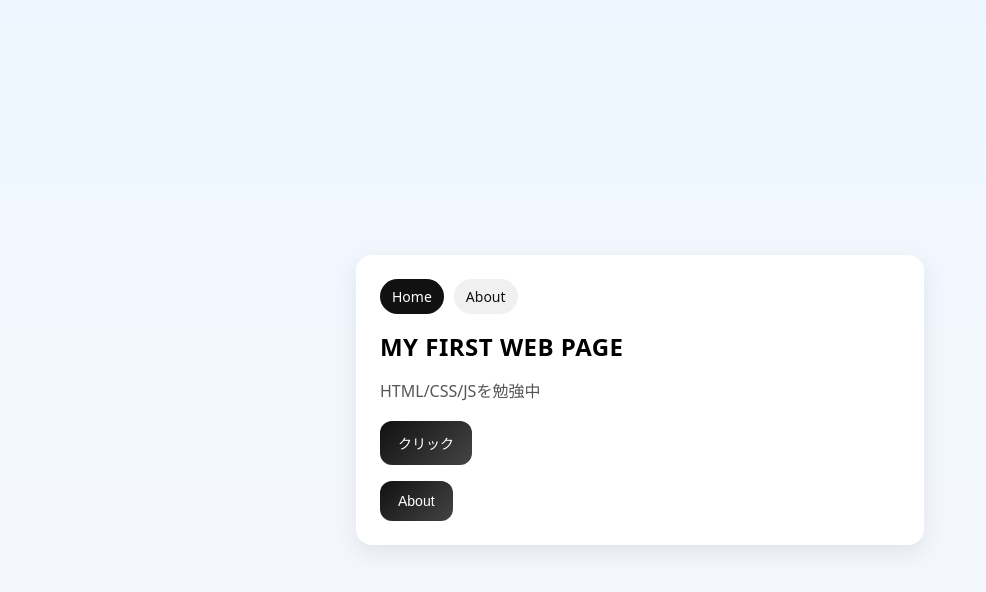
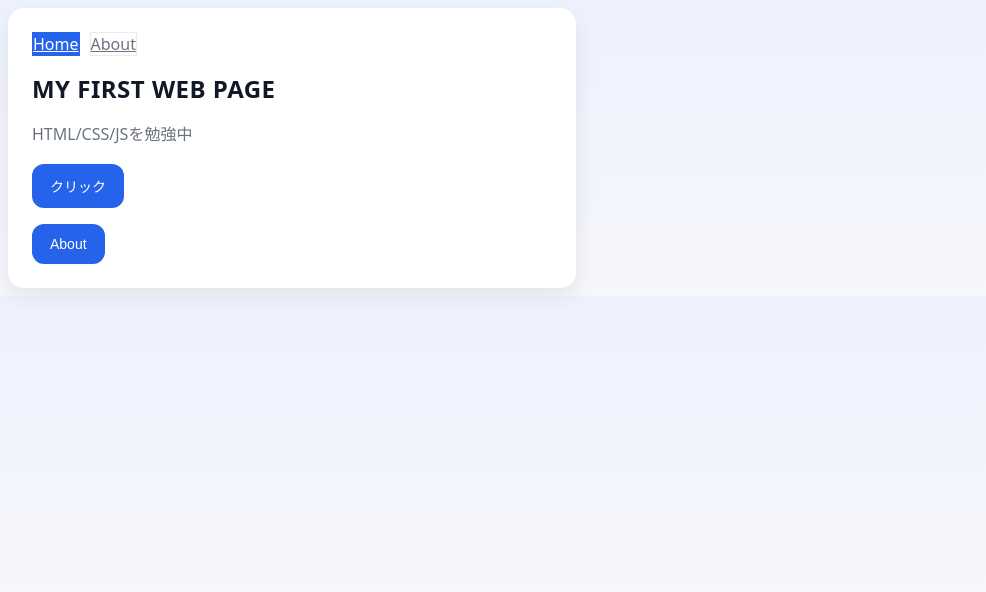
Before and after one commit to nokotake36-max/html-first, a plain HTML site: page index.html in a window 1280 px wide. Shown: the whole page, without its empty margins (0-986 px from the left). Drawn offline with Linux system fonts and the light colour scheme.

Commit message:
テーマカラーとタイポグラフィを統一

```diff
--- a/style.css
+++ b/style.css
@@ -1,11 +1,24 @@
+:root {
+  --bg: #f6f7fb;
+  --card: #ffffff;
+  --primary: #2563eb; /* ←ここがテーマ色 */
+  --text: #111827;
+  --muted: #6b7280;
+}
+
 body {
-  font-family: system-ui, -apple-system, "Segoe UI", sans-serif;
-  margin: 0;
-  min-height: 100vh;
-  display: grid;
-  place-items: center;
-  background: linear-gradient(180deg, #eef7ff, #f6f7fb);
+  font-family: system-ui, -apple-system, "Segoe UI", Roboto, sans-serif;
+  background: linear-gradient(180deg, #eef2ff, var(--bg));
+  color: var(--text);
 }
+
+.card {
+  background: var(--card);
+  border-radius: 16px;
+  padding: 28px;
+  box-shadow: 0 12px 28px rgba(0,0,0,0.08);
+}
+
 .card {
   width: min(520px, 92vw);
   background: white;
@@ -23,13 +36,14 @@ body {
   border: none;
   border-radius: 12px;
   cursor: pointer;
-  background: linear-gradient(135deg, #111, #444);
+  background: var(--primary);
   color: #fff;
   font-size: 14px;
   transition: transform 0.15s ease, box-shadow 0.15s ease, opacity 0.15s;
 }
 
 button:hover {
+  filter: brightness(1.05);
   transform: translateY(-2px);
   box-shadow: 0 8px 20px rgba(0,0,0,0.15);
   opacity: 0.9;
@@ -41,14 +55,15 @@ button:active {
 }
 
 h1 {
+  margin-bottom: 8px;
   margin-top: 0;
   font-size: 24px;
   letter-spacing: 0.02em;
 }
 
 p {
-  line-height: 1.6;
-  color: #555;
+  line-height:  1.7;
+  color:  var(--muted);
 }
 
 .nav {
@@ -58,19 +73,18 @@ p {
 }
 
 .nav a {
-  text-decoration: none;
-  color: #111;
-  padding: 8px 12px;
-  border-radius: 999px;
-  background: rgba(0,0,0,0.06);
-  font-size: 14px;
+  background: transparent;
+  color: var(--muted);
+  border: 1px solid rgba(0,0,0,0.08);
 }
 
 .nav a:hover {
-  background: rgba(0,0,0,0.12);
+  background: rgba(37,99,235,0.08);
+  color: var(--primary);
 }
 
 .nav a.active {
-  background: #111;
+  background: var(--primary);
   color: #fff;
+  border-color: var(--primary);
 }
```
